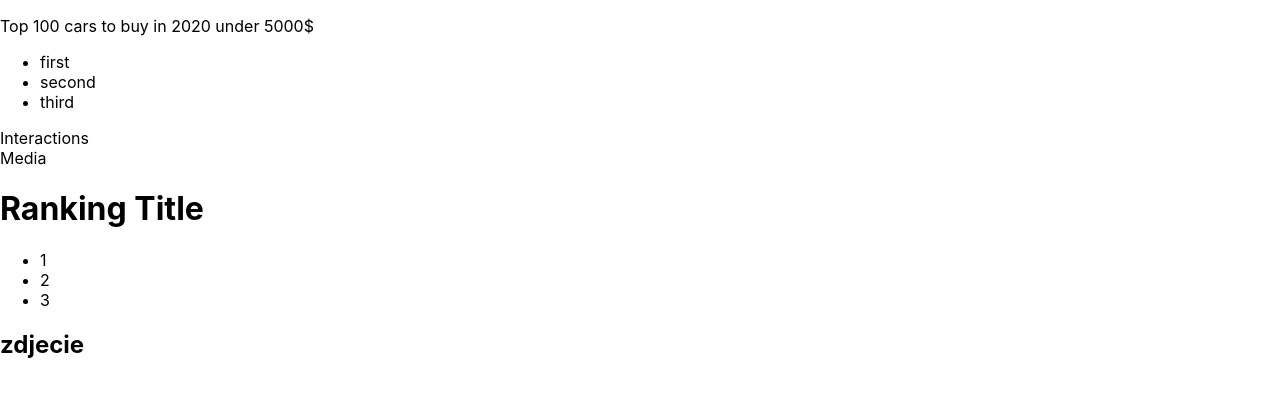
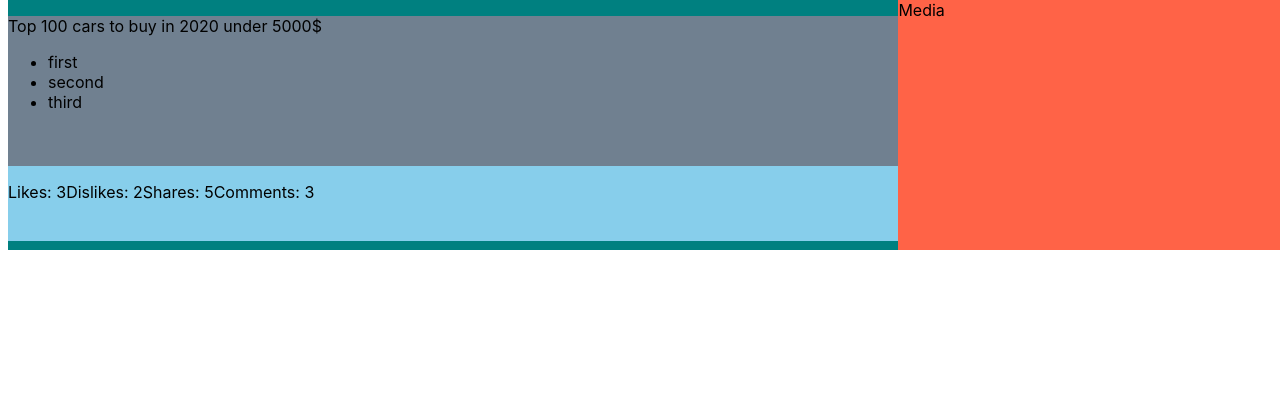
Before and after one commit to NPilis/rankingsAppFrontend, a React (Create React App) app: page / in a window 1280 px wide. Shown: the top 396 px of the page. Built offline with nearby package versions, Linux system fonts and the light colour scheme.

Commit message:
Some ranking styling

```diff
--- a/src/components/RankingContent/RankingContent.module.css
+++ b/src/components/RankingContent/RankingContent.module.css
@@ -0,0 +1,5 @@
+.RankingContent {
+    background-color: slategrey;
+    width: 100%;
+    height: 60%;
+}
--- a/src/components/RankingInteractions/RankingInteractions.js
+++ b/src/components/RankingInteractions/RankingInteractions.js
@@ -4,7 +4,10 @@ import cls from './RankingInteractions.module.css';
 export default (props) => {
     return (
         <div className={cls.RankingInteractions}>
-            Interactions
+            <p>Likes: {props.likes.length}</p>
+            <p>Dislikes: {props.dislikes.length}</p>
+            <p>Shares: {props.shares}</p>
+            <p>Comments: {props.comments}</p>
         </div>
     );
 }
--- a/src/components/RankingInteractions/RankingInteractions.module.css
+++ b/src/components/RankingInteractions/RankingInteractions.module.css
@@ -0,0 +1,6 @@
+.RankingInteractions {
+    background-color: skyblue;
+    width: 100%;
+    height: 30%;
+    display: flex;
+}
--- a/src/components/RankingMedia/RankingMedia.module.css
+++ b/src/components/RankingMedia/RankingMedia.module.css
@@ -0,0 +1,5 @@
+.RankingMedia {
+    background-color: tomato;
+    height: 100%;
+    width: 100%;
+}
--- a/src/containers/Ranking/Ranking.js
+++ b/src/containers/Ranking/Ranking.js
@@ -4,6 +4,8 @@ import Aux from '../../hoc/Auxiliary';
 import RankingContent from '../../components/RankingContent/RankingContent';
 import RankingInteractions from '../../components/RankingInteractions/RankingInteractions';
 import RankingMedia from '../../components/RankingMedia/RankingMedia';
+
+import cls from './Ranking.module.css'
 
 class Ranking extends Component {
     state = {
@@ -44,7 +46,9 @@ class Ranking extends Component {
         dislikes: [
             6,
             9
-        ]
+        ],
+        shares: 5,
+        comments: 3
     }
 
 
@@ -52,22 +56,25 @@ class Ranking extends Component {
     render () {
         return(
             <Aux>
+                <div className={cls.Ranking}>
+                    <div className={cls.FlexRow}>
                         <RankingContent
                             title={this.state.title}
                             ranking_positions={this.state.ranking_positions}/>
-                <RankingInteractions>
+                        <RankingInteractions
+                            likes={this.state.likes}
+                            dislikes={this.state.dislikes}
+                            shares={this.state.shares}
+                            comments={this.state.comments}>
                             Likes, comments, shares
                         </RankingInteractions>
+                    </div>
+                    <div className={cls.FlexCol}>
                         <RankingMedia>
                             Images, author, additional information
                         </RankingMedia>
-                <h1>Ranking Title</h1>
-                <ul>
-                    <li>1</li>
-                    <li>2</li>
-                    <li>3</li>
-                </ul>
-                <h2>zdjecie</h2>
+                    </div>
+                </div>
             </Aux>
         );
     }
--- /dev/null
+++ b/src/containers/Ranking/Ranking.module.css
@@ -0,0 +1,15 @@
+.Ranking {
+    background-color: teal;
+    height: 250px;
+    margin-left: 0.5em;
+    display: flex;
+}
+
+.FlexRow {
+    width: 70%;
+}
+
+.FlexCol {
+    height: 100%;
+    width: 30%;
+}
```
Lines whose indentation alone changed are shown as unchanged.
